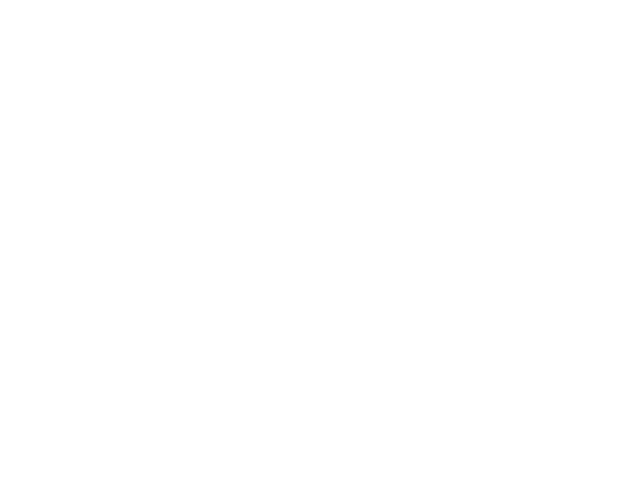
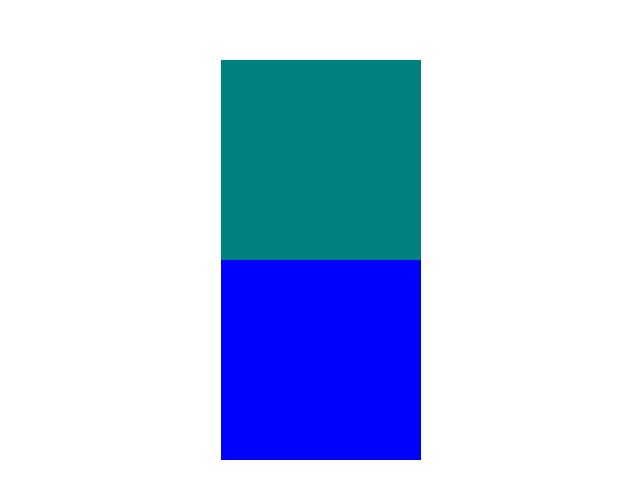
Before and after one commit to guqtls14/nomadreact, a React (Vite) app: page / in a window 1280 px wide. Shown: the part 140-638 px from the top of the page, without its empty margins (319-959 px from the left). Built offline with nearby package versions, Linux system fonts and the light colour scheme.

Commit message:
3.2 circle props추가

```diff
--- a/src/Circle.tsx
+++ b/src/Circle.tsx
@@ -1,6 +1,10 @@
 import styled from "styled-components";
 
-const Container = styled.div<ContainerProps>``;
+const Container = styled.div<ContainerProps>`
+  width: 200px;
+  height: 200px;
+  background-color: ${(props) => props.bgColor};
+`;
 
 interface ContainerProps {
   bgColor: string;
```
